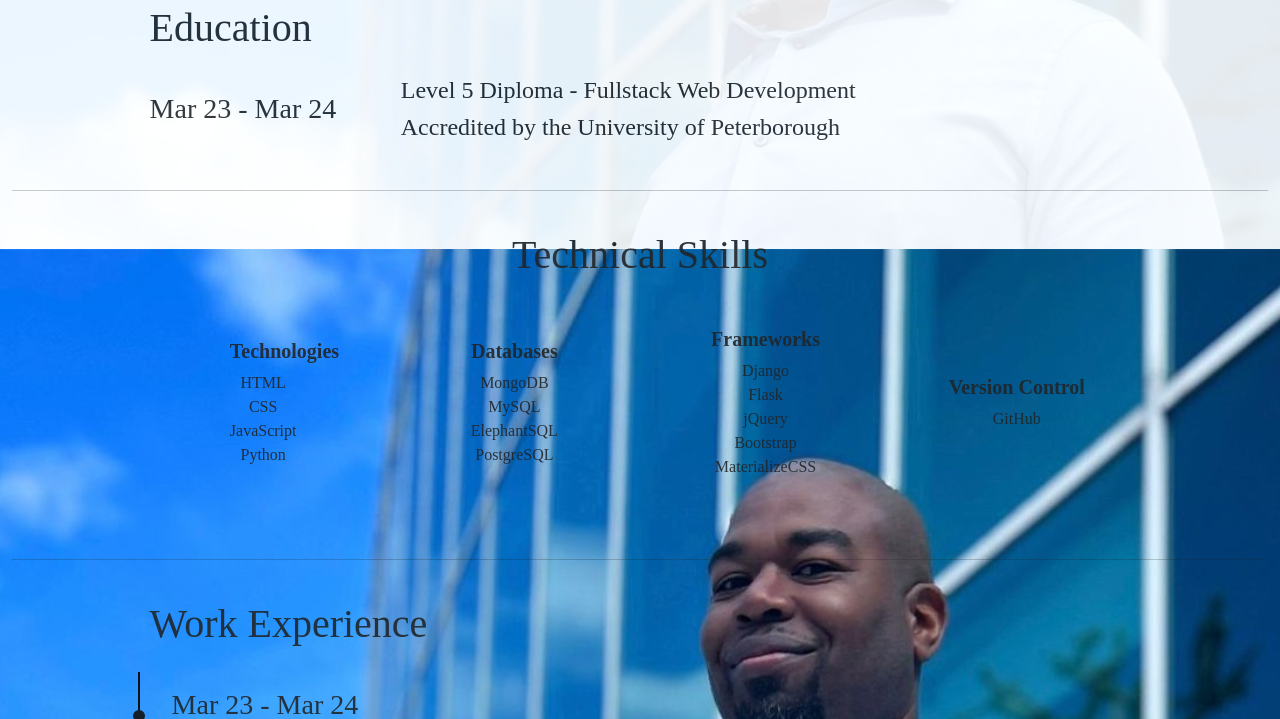
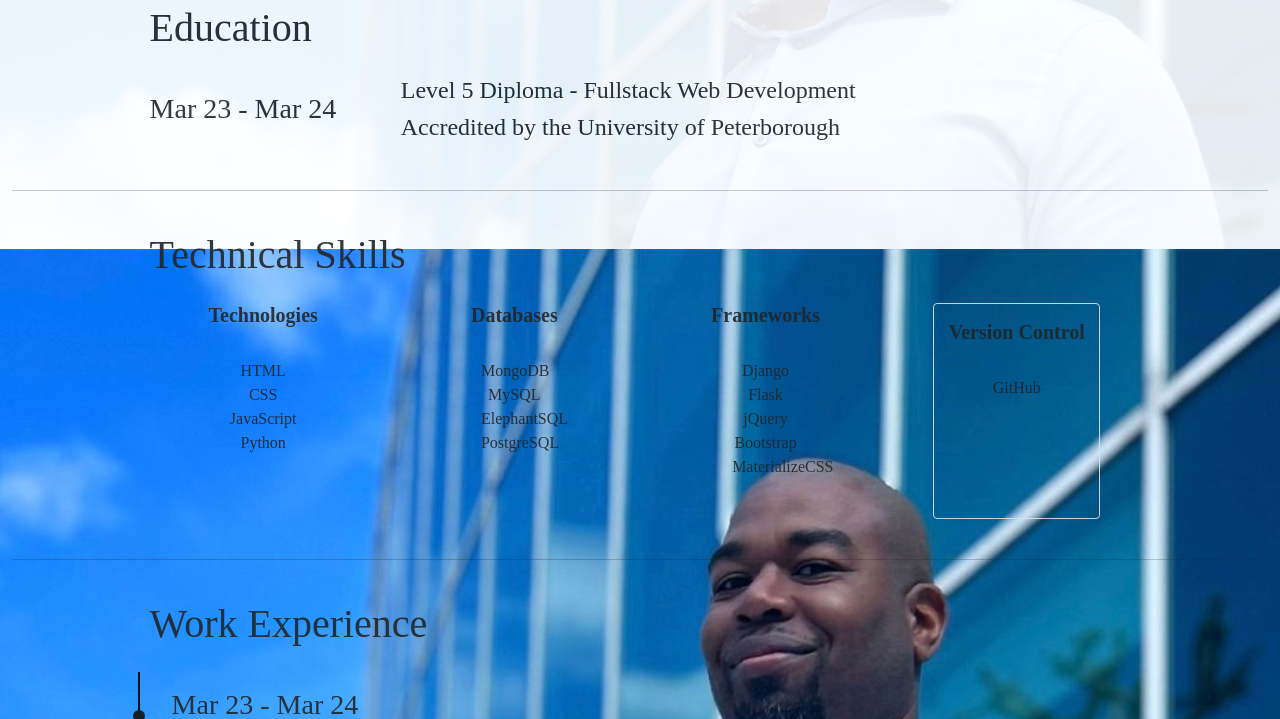
Before and after one commit to 2ndborn/micah_francis, a Django app: page /about/ in a window 1280 px wide. Shown: the part 551-1270 px from the top of the page. Run offline with Django 3.2, Linux system fonts and the light colour scheme; some libraries are stand-ins or nearby versions; some web fonts are replaced.

Commit message:
aligned the techical skills section

```diff
--- a/about/templates/about/about.html
+++ b/about/templates/about/about.html
@@ -45,11 +45,11 @@
         <hr>
         <br>
         <div class="container">
-            <div class="row text-center">
+            <div class="row">
                 <h1 class="mb-4">Technical Skills</h1>
-                <div class="col-12 col-lg-2 m-auto col-md-6 py-4">
-                    <div class="container">
-                        <h5><strong>Technologies</strong></h5>
+                <div class="col-12 col-lg-2 mx-auto col-md-6">
+                    <h5 class="text-center"><strong>Technologies</strong></h5>
+                    <div class="container text-center py-4">
                         <ul class="list-unstyled">
                             <li>HTML</li>
                             <li>CSS</li>
@@ -58,8 +58,9 @@
                         </ul>
                     </div>
                 </div>
-                <div class="col-12 col-lg-2 m-auto col-md-6 py-4">
-                    <h5><strong>Databases</strong></h5>
+                <div class="col-12 col-lg-2 mx-auto col-md-6">
+                    <h5 class="text-center"><strong>Databases</strong></h5>
+                    <div class="container text-center py-4">
                         <ul class="list-unstyled">
                             <li>MongoDB</li>
                             <li>MySQL</li>
@@ -67,8 +68,10 @@
                             <li>PostgreSQL</li>
                         </ul>
                     </div>
-                <div class="col-12 col-lg-2 m-auto col-md-6 py-4">
-                    <h5><strong>Frameworks</strong></h5>
+                </div>
+                <div class="col-12 col-lg-2 mx-auto col-md-6">
+                    <h5 class="text-center"><strong>Frameworks</strong></h5>
+                    <div class="container text-center py-4">
                         <ul class="list-unstyled">
                             <li>Django</li>
                             <li>Flask</li>
@@ -77,11 +80,14 @@
                             <li>MaterializeCSS</li>
                         </ul>
                     </div>
-                <div class="col-12 col-lg-2 m-auto col-md-6 py-4">
-                    <h5><strong>Version Control</strong></h5>
+                </div>
+                <div class="col-12 col-lg-2 mx-auto col-md-6 border border-black rounded-2">
+                    <h5 class="text-center pt-3"><strong>Version Control</strong></h5>
+                    <div class="container text-center py-4">
                         <ul class="list-unstyled">
                             <li>GitHub</li>
                         </ul>
+                    </div>
                 </div>
             </div>
         </div>
```
Lines whose indentation alone changed are shown as unchanged.
